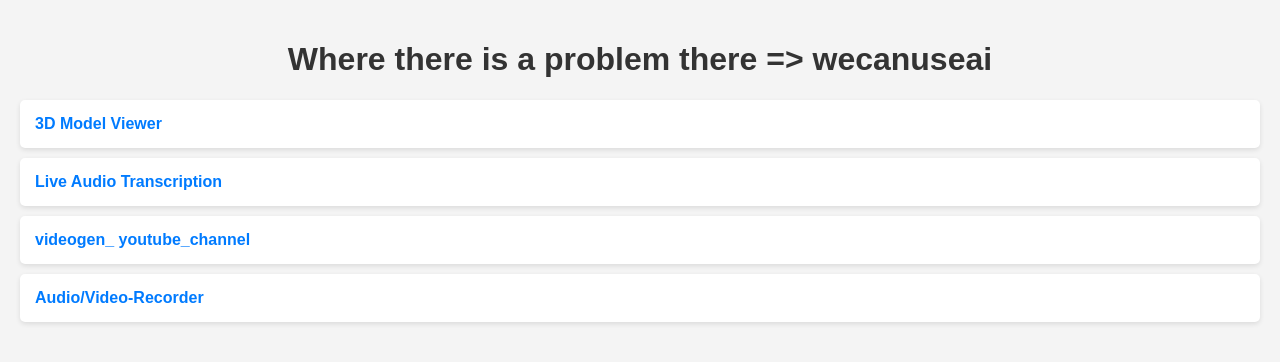
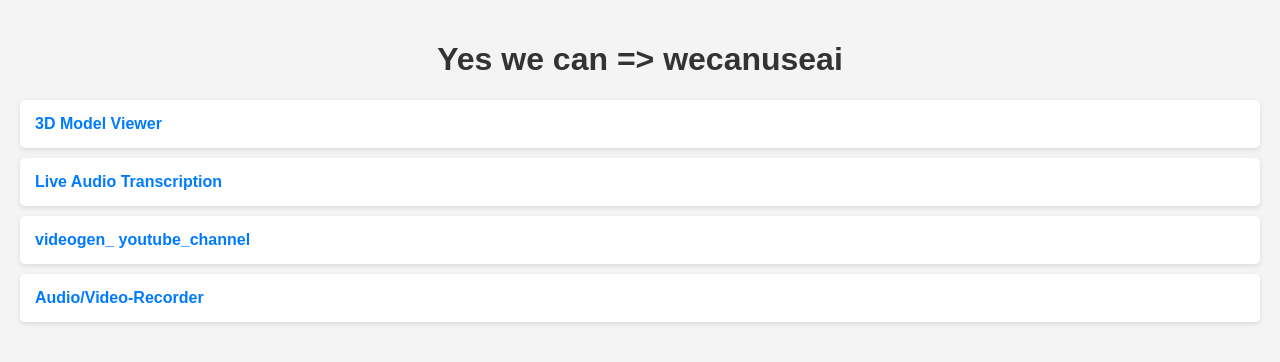
Before and after one commit to melbinjp/Utily, a plain HTML site: page index.html in a window 1280 px wide. Drawn offline with Linux system fonts and the light colour scheme.

Commit message:
Update index.html
better one

```diff
--- a/index.html
+++ b/index.html
@@ -43,7 +43,7 @@
     </style>
 </head>
 <body>
-    <h1>Where there is a problem there => wecanuseai</h1>
+    <h1>Yes we can => wecanuseai</h1>
     <ul>
         <li><a href="https://melbinjp.github.io/3d_modelview/", target="_blank">3D Model Viewer</a></li>
         <li><a href="https://melbinjp.github.io/Transcribe-Realtime-/", target="_blank">Live Audio Transcription</a></li>
```
